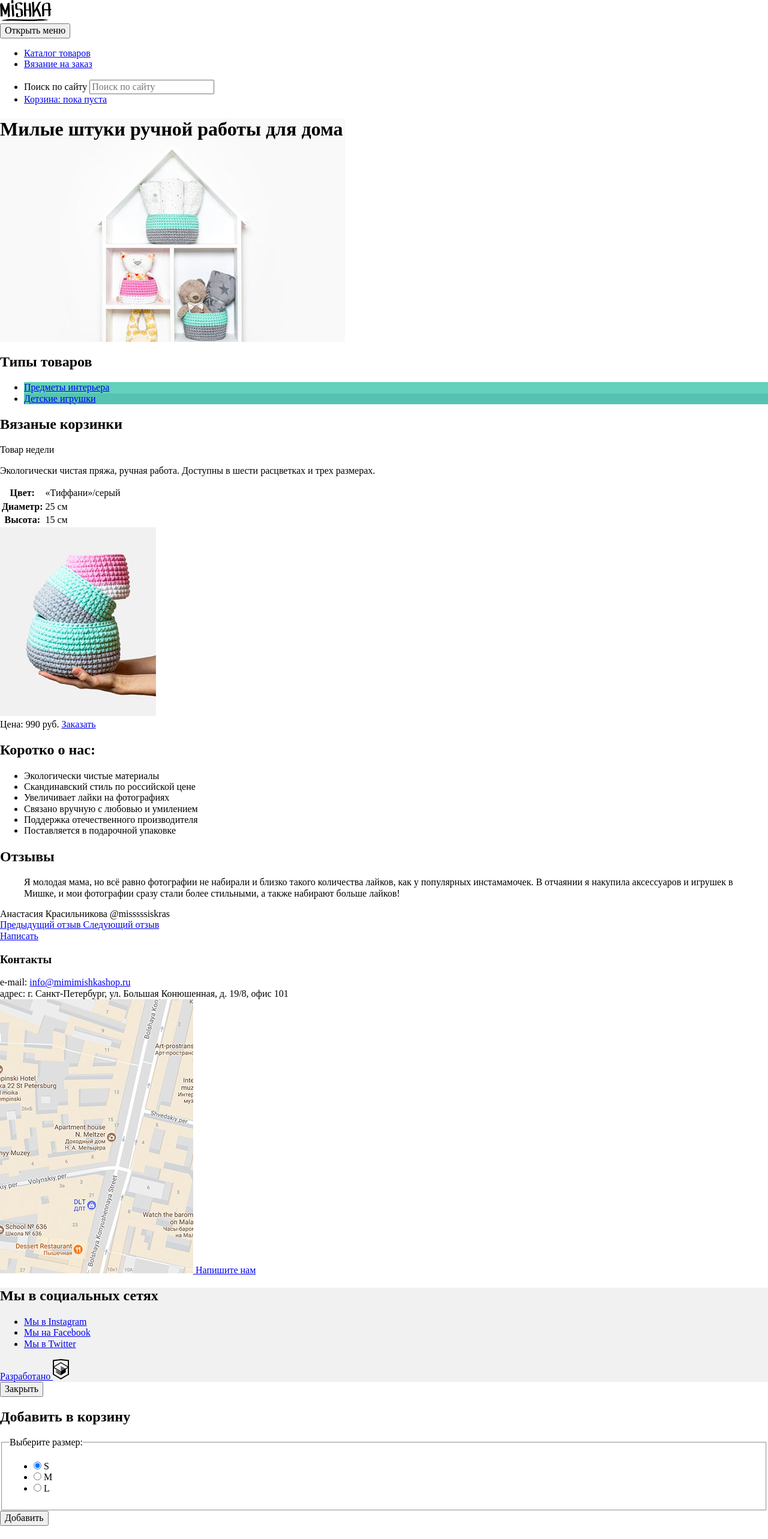
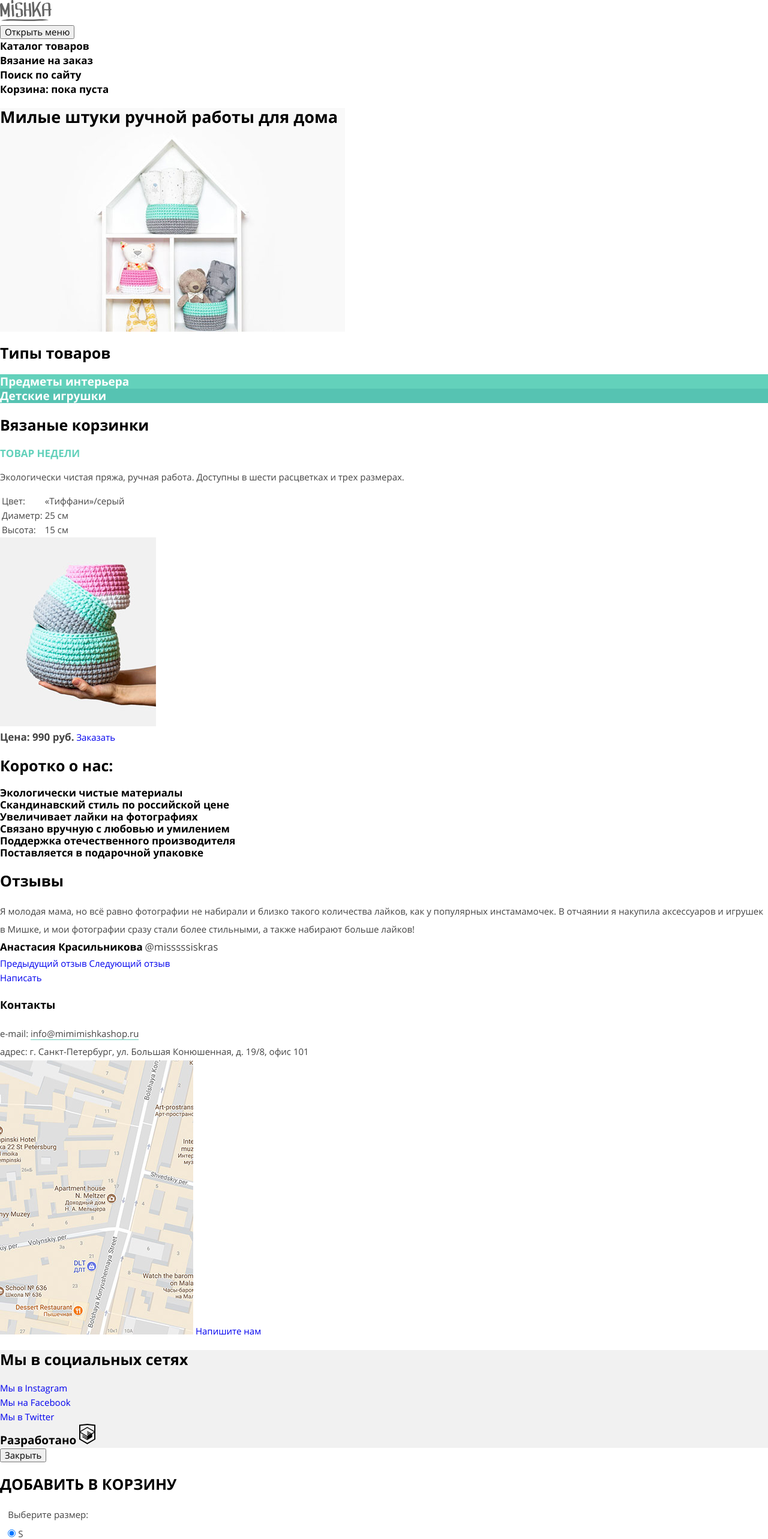
Before and after one commit to razdobreeva/200637-mishka, a website: page index.html in a window 1280 px wide. Shown: the top 2566 px of the page at 60% size. Before the commit the page ends 2544 px from the top, so only its background shows below. Drawn offline with nearby package versions, Linux system fonts and the light colour scheme; files that its build step writes are made by us from their sources.

Commit message:
Задает параметры текста: шрифты, размеры шрифта, межстрочные расстояния, цвет текста

```diff
--- a/index.html
+++ b/index.html
@@ -3,6 +3,7 @@
   <head>
     <meta charset="utf-8">
     <title>HTML Academy: Мишка</title>
+    <link href="https://fonts.googleapis.com/css?family=Open+Sans:400,700&amp;subset=cyrillic" rel="stylesheet">
     <link href="css/normalize.css" rel="stylesheet">
     <link href="css/style.css" rel="stylesheet">
   </head>
@@ -20,22 +21,25 @@
 
         <ul class="main-nav__list site-list">
           <li class="site-list__item">
-            <a href="catalog.html">Каталог товаров</a>
+            <a class="site-list__link" href="catalog.html">Каталог товаров</a>
           </li>
           <li class="site-list__item">
-            <a href="form.html">Вязание на заказ</a>
+            <a class="site-list__link" href="form.html">Вязание на заказ</a>
           </li>
         </ul>
 
         <ul class="main-nav__list user-list">
           <li class="user-list__item">
-            <form class="user-list__search" method="post" action="https://echo.htmlacademy.ru">
+            <!--<form class="user-list__search" method="post" action="https://echo.htmlacademy.ru">
               <label class="visually-hidden" for="search">Поиск по сайту</label>
               <input class="user-list__input" type="search" id="search" name="search" placeholder="Поиск по сайту">
-            </form>
+            </form>-->
+            <a class="user-list__link" href="#">
+              <span class="user-list__search">Поиск по сайту</span>
+            </a>
           </li>
           <li class="user-list__item">
-            <a href="#">Корзина: пока пуста</a>
+            <a class="user-list__link" href="#">Корзина: пока пуста</a>
           </li>
         </ul>
       </nav>
@@ -67,15 +71,15 @@
 
           <table class="bestseller__parameters">
             <tr>
-              <th class="bestseller__parameter">Цвет:</th>
+              <td class="bestseller__parameter">Цвет:</td>
               <td class="bestseller__value">«Тиффани»/серый</td>
             </tr>
             <tr>
-              <th class="bestseller__parameter">Диаметр:</th>
+              <td class="bestseller__parameter">Диаметр:</td>
               <td class="bestseller__value">25 см</td>
             </tr>
             <tr>
-              <th class="bestseller__parameter">Высота:</th>
+              <td class="bestseller__parameter">Высота:</td>
               <td class="bestseller__value">15 см</td>
             </tr>
           </table>
@@ -155,7 +159,7 @@
 
     <footer class="page__footer footer">
       <section class="footer__social social">
-        <h2 class="visually-hidden">Мы в социальных сетях</h2>
+        <h2 class="social__title visually-hidden">Мы в социальных сетях</h2>
         <ul class="social__list">
           <li class="social__item">
             <a class="social__link social__link--instagram" href="https://www.instagram.com/mishka/">
@@ -168,7 +172,7 @@
             </a>
           </li>
           <li class="social__item">
-            <a class="social__link social__link--twitter" href="https://twitter.com/mishka/">
+            <a class="social__link social__link--twitter" href="https://www.twitter.com/mishka/">
               <span class="visually-hidden">Мы в Twitter</span>
             </a>
           </li>
@@ -176,7 +180,7 @@
       </section>
 
       <div class="footer__copyright">
-        <a href="https://htmlacademy.ru/intensive/adaptive">
+        <a class="footer__link" href="https://htmlacademy.ru/intensive/adaptive">
           Разработано
           <img src="img/logo-htmlacademy.svg" width="27" height="34" alt="Логотип HTML Academy">
         </a>
--- a/sass/blocks/advantages.scss
+++ b/sass/blocks/advantages.scss
@@ -0,0 +1,25 @@
+.advantages__title {
+  @include text-parameters($title-size, 700, 30px, $title-color);
+  /*font-size: $title-size;
+  font-weight: 700;
+  line-height: 30px;
+  letter-spacing: 0;
+  font-family: "Open Sans", "Arial", sans-serif;
+  color: $title-color;
+  font-style: normal;*/
+}
+
+.advantages__list {
+  @include list-decoration;
+}
+
+.advantages__item {
+  @include text-parameters(17px, 700, 20px, $title-color);
+  /*font-size: 17px;
+  font-weight: 700;
+  line-height: 20px;
+  letter-spacing: 0;
+  font-family: "Open Sans", "Arial", sans-serif;
+  color: $title-color;
+  font-style: normal;*/
+}
--- a/sass/blocks/bestseller.scss
+++ b/sass/blocks/bestseller.scss
@@ -0,0 +1,56 @@
+.bestseller__title {
+  @include text-parameters($title-size, 700, 30px, $title-color);
+  /*font-size: $title-size;
+  font-weight: 700;
+  line-height: 30px;
+  letter-spacing: 0;
+  font-family: "Open Sans", "Arial", sans-serif;
+  color: $title-color;
+  font-style: normal;*/
+}
+
+.bestseller__label {
+  @include text-parameters(17px, 700, 20px, $tiffany);
+  text-transform: uppercase;
+  /*font-size: 17px;
+  font-weight: 700;
+  line-height: 20px;
+  letter-spacing: 0;
+  text-transform: uppercase;
+  font-family: "Open Sans", "Arial", sans-serif;
+  color: $tiffany;
+  font-style: normal;*/
+}
+
+.bestseller__paragraph {
+  @include text-parameters($text-size, 400, 24px, $text-color);
+  /*font-size: $text-size;
+  font-weight: 400;
+  line-height: 24px;
+  letter-spacing: 0;
+  font-family: "Open Sans", "Arial", sans-serif;
+  color: $text-color;
+  font-style: normal;*/
+}
+
+.bestseller__parameters {
+  @include text-parameters($text-size, 400, 20px, $text-color);
+  /*font-size: $text-size;
+  font-weight: 400;
+  line-height: 20px;
+  letter-spacing: 0;
+  font-family: "Open Sans", "Arial", sans-serif;
+  color: $text-color;
+  font-style: normal;*/
+}
+
+.bestseller__price {
+  @include text-parameters(17px, 700, 24px, $text-color);
+  /*font-size: 17px;
+  font-weight: 700;
+  line-height: 24px;
+  letter-spacing: 0;
+  font-family: "Open Sans", "Arial", sans-serif;
+  color: $text-color;
+  font-style: normal;*/
+}
--- a/sass/blocks/contacts.scss
+++ b/sass/blocks/contacts.scss
@@ -0,0 +1,28 @@
+.contacts__title {
+  @include text-parameters(18px, 700, 30px, $title-color);
+  /*font-size: 18px;
+  font-weight: 700;
+  line-height: 30px;
+  letter-spacing: 0;
+  font-family: "Open Sans", "Arial", sans-serif;
+  color: $title-color;
+  font-style: normal;*/
+}
+
+.contacts__item {
+  @include text-parameters($text-size, 400, 30px, $text-color);
+  /*font-size: $text-size;
+  font-weight: 400;
+  line-height: 30px;
+  letter-spacing: 0;
+  font-family: "Open Sans", "Arial", sans-serif;
+  color: $text-color;
+  font-style: normal;*/
+}
+
+.contacts__mail {
+  color: $text-color;
+  border-bottom: 1px solid #62d1ba;
+
+  @include link-decoration(1, 0.3, #46c1ae);
+}
--- a/sass/blocks/footer.scss
+++ b/sass/blocks/footer.scss
@@ -1,3 +1,11 @@
 .footer {
-  background-color: $background-color;
+  background-color: $bg-lightgrey;
 }
+
+/*.footer__copyright {
+}*/
+
+.footer__link {
+  @include text-parameters(19px, 700, 19px, $title-color);
+  @include link-decoration(1);
+}
--- a/sass/blocks/header.scss
+++ b/sass/blocks/header.scss
@@ -0,0 +1,31 @@
+.header__logo {
+  @include link-decoration();
+}
+
+.main-nav__list {
+  @include list-decoration;
+}
+
+.site-list__link {
+  @include text-parameters(17px, 700, 24px, $title-color);
+  /*font-size: 17px;
+  font-weight: 700;
+  line-height: 24px;
+  letter-spacing: 0;
+  font-family: "Open Sans", "Arial", sans-serif;
+  color: $title-color;
+  font-style: normal;*/
+  @include link-decoration();
+}
+
+.user-list__link {
+  @include text-parameters(17px, 700, 24px, $title-color);
+  /*font-size: 17px;
+  font-weight: 700;
+  line-height: 24px;
+  letter-spacing: 0;
+  font-family: "Open Sans", "Arial", sans-serif;
+  color: $title-color;
+  font-style: normal;*/
+  @include link-decoration();
+}
--- a/sass/blocks/main.scss
+++ b/sass/blocks/main.scss
@@ -6,5 +6,16 @@
 }
 
 .main__background--inner {
-  background-color: $background-color;
+  background-color: $bg-lightgrey;
 }
+
+.main__title {
+  @include text-parameters(27px, 700, 30px, $title-color);
+  /*font-size: 27px;
+  font-weight: 700;
+  line-height: 30px;
+  letter-spacing: 0;
+  font-family: "Open Sans", "Arial", sans-serif;
+  color: $title-color;
+  font-style: normal;*/
+}
--- a/sass/blocks/modal.scss
+++ b/sass/blocks/modal.scss
@@ -0,0 +1,31 @@
+.modal__title {
+  @include text-parameters($title-size, 700, 30px, $title-color);
+  text-transform: uppercase;
+  /*font-size: $title-size;
+  font-weight: 700;
+  line-height: 30px;
+  letter-spacing: 0;
+  text-transform: uppercase;
+  font-family: "Open Sans", "Arial", sans-serif;
+  color: $title-color;
+  font-style: normal;*/
+}
+
+.modal__fieldset {
+  border: none;
+}
+
+.modal__legend {
+  @include text-parameters($text-size, 400, 30px, $text-color);
+  /*font-size: $text-size;
+  font-weight: 400;
+  line-height: 30px;
+  letter-spacing: 0;
+  font-family: "Open Sans", "Arial", sans-serif;
+  color: $text-color;
+  font-style: normal;*/
+}
+
+.modal__list {
+  @include list-decoration;
+}
--- a/sass/blocks/products.scss
+++ b/sass/blocks/products.scss
@@ -1,11 +1,34 @@
+.products__title {
+  @include text-parameters($title-size, 700, 30px, $title-color);
+  /*font-size: $title-size;
+  font-weight: 700;
+  line-height: 30px;
+  font-family: "Open Sans", "Arial", sans-serif;
+  color: $title-color;
+  font-style: normal;*/
+}
+
+.products__list {
+  @include list-decoration;
+}
+
 .products__link {
   display: block;
+
+  @include text-parameters(19px, 700, 24px, #ffffff);
+  /*font-size: 19px;
+  font-weight: 700;
+  line-height: 24px;
+  letter-spacing: 0;
+  font-family: "Open Sans", "Arial", sans-serif;
+  color: #ffffff;
+  font-style: normal;*/
 }
 
 .products__link--interior {
-  background-color: #63d1bb;
+  background-color: $tiffany;
 }
 
 .products__link--toys {
-  background-color: #56c3b2;
+  background-color: $darktiffany;
 }
--- a/sass/blocks/reviews.scss
+++ b/sass/blocks/reviews.scss
@@ -0,0 +1,46 @@
+.reviews__title {
+  @include text-parameters($title-size, 700, 30px, $title-color);
+  /*font-size: $title-size;
+  font-weight: 700;
+  line-height: 30px;
+  letter-spacing: 0;
+  font-family: "Open Sans", "Arial", sans-serif;
+  color: $title-color;
+  font-style: normal;*/
+}
+
+.reviews__text {
+  margin: 0;
+  padding: 0;
+
+  @include text-parameters($text-size, 400, 30px, $text-color);
+  /*font-size: $text-size;
+  font-weight: 400;
+  line-height: 30px;
+  letter-spacing: 0;
+  font-family: "Open Sans", "Arial", sans-serif;
+  color: $text-color;
+  font-style: normal;*/
+}
+
+.rewiews__name {
+  @include text-parameters(17px, 700, 24px, $title-color);
+  /*font-size: 17px;
+  font-weight: 700;
+  line-height: 24px;
+  letter-spacing: 0;
+  font-family: "Open Sans", "Arial", sans-serif;
+  color: $title-color;
+  font-style: normal;*/
+}
+
+.reviews__login {
+  @include text-parameters(17px, 400, 30px, $text-color);
+  /*font-size: 17px;
+  font-weight: 400;
+  line-height: 30px;
+  letter-spacing: 0;
+  font-family: "Open Sans", "Arial", sans-serif;
+  color: $text-color;
+  font-style: normal;*/
+}
--- a/sass/blocks/social.scss
+++ b/sass/blocks/social.scss
@@ -0,0 +1,14 @@
+.social__title {
+  @include text-parameters($title-size, 700, 30px, $title-color);
+  /*font-size: $title-size;
+  font-weight: 700;
+  line-height: 30px;
+  letter-spacing: 0;
+  font-family: "Open Sans", "Arial", sans-serif;
+  color: $title-color;
+  font-style: normal;*/
+}
+
+.social__list {
+  @include list-decoration;
+}
--- /dev/null
+++ b/sass/scaffolding.scss
@@ -0,0 +1,40 @@
+@font-face {
+  font-family: "Open Sans";
+  src: url("../fonts/opensans.woff2") format("woff2"),
+  url("../fonts/opensans.woff") format("woff");
+  font-weight: 400;
+  font-style: normal;
+}
+
+@font-face {
+  font-family: "Open Sans";
+  src: url("../fonts/opensansbold.woff2") format("woff2"),
+  url("../fonts/opensansbold.woff") format("woff");
+  font-weight: 700;
+  font-style: normal;
+}
+
+body {
+  min-width: 320px;
+  margin: 0;
+  padding: 0;
+
+  @include text-parameters($text-size, 400, 24px, $text-color);
+
+  /*font-size: $text-size;
+  font-weight: 400;
+  line-height: 24px;
+  letter-spacing: 0;
+  font-family: "Open Sans", "Arial", sans-serif;
+  color: $text-color;
+  font-style: normal;*/
+}
+
+a {
+  text-decoration: none;
+}
+
+img {
+  max-width: 100%;
+  height: auto;
+}
--- a/sass/style.scss
+++ b/sass/style.scss
@@ -1,5 +1,6 @@
+@import 'variables.scss';
 @import 'mixins.scss';
-@import 'variables.scss';
+@import 'scaffolding.scss';
 
 @import 'blocks/visually-hidden.scss';
 @import 'blocks/page.scss';
```
Also changed, not shown: catalog.html (+13 -9 lines), form.html (+13 -9 lines), sass/blocks/catalog.scss (+19 -0 lines), sass/blocks/manufacture.scss (+10 -0 lines), sass/blocks/order.scss (+31 -0 lines), sass/mixins.scss (+22 -0 lines), sass/variables.scss (+11 -1 lines).
